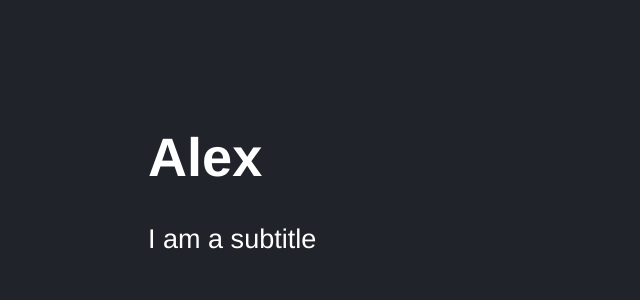
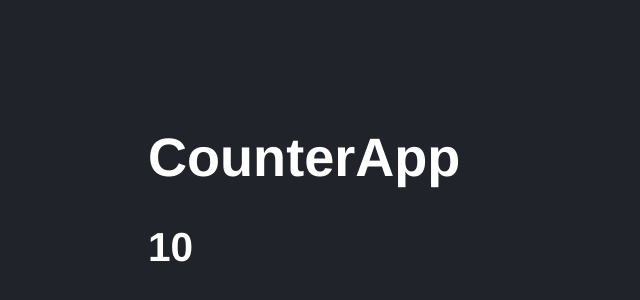
Before and after one commit to alexelizaga/03-react-counter-vite, a React (Vite) app: page / in a window 1280 px wide. Shown: the part 58-358 px from the top of the page, without its empty margins (0-640 px from the left). Built offline with nearby package versions, Linux system fonts and the light colour scheme.

Commit message:
43. Task: CounterApp component

```diff
--- /dev/null
+++ b/src/CounterApp.tsx
@@ -0,0 +1,12 @@
+interface CounterAppProps {
+    value: number;
+}
+
+export const CounterApp = ({ value }: CounterAppProps) => {
+  return (
+    <>
+        <h1>CounterApp</h1>
+        <h2>{ value }</h2>
+    </>
+  )
+}
--- a/src/main.tsx
+++ b/src/main.tsx
@@ -1,13 +1,13 @@
 import React from 'react';
 import ReactDOM from 'react-dom/client';
 
-import { FirstApp } from './FirstApp';
+import { CounterApp } from './CounterApp';
 
 import './styles.css';
 
 
 ReactDOM.createRoot(document.getElementById('root')!).render(
   <React.StrictMode>
-    <FirstApp title='Alex' subtitle='I am a subtitle' />
+    <CounterApp value={10} />
   </React.StrictMode>
 )
```
Also changed, not shown: 1 other file (tests, documents, lock files or other folders).
